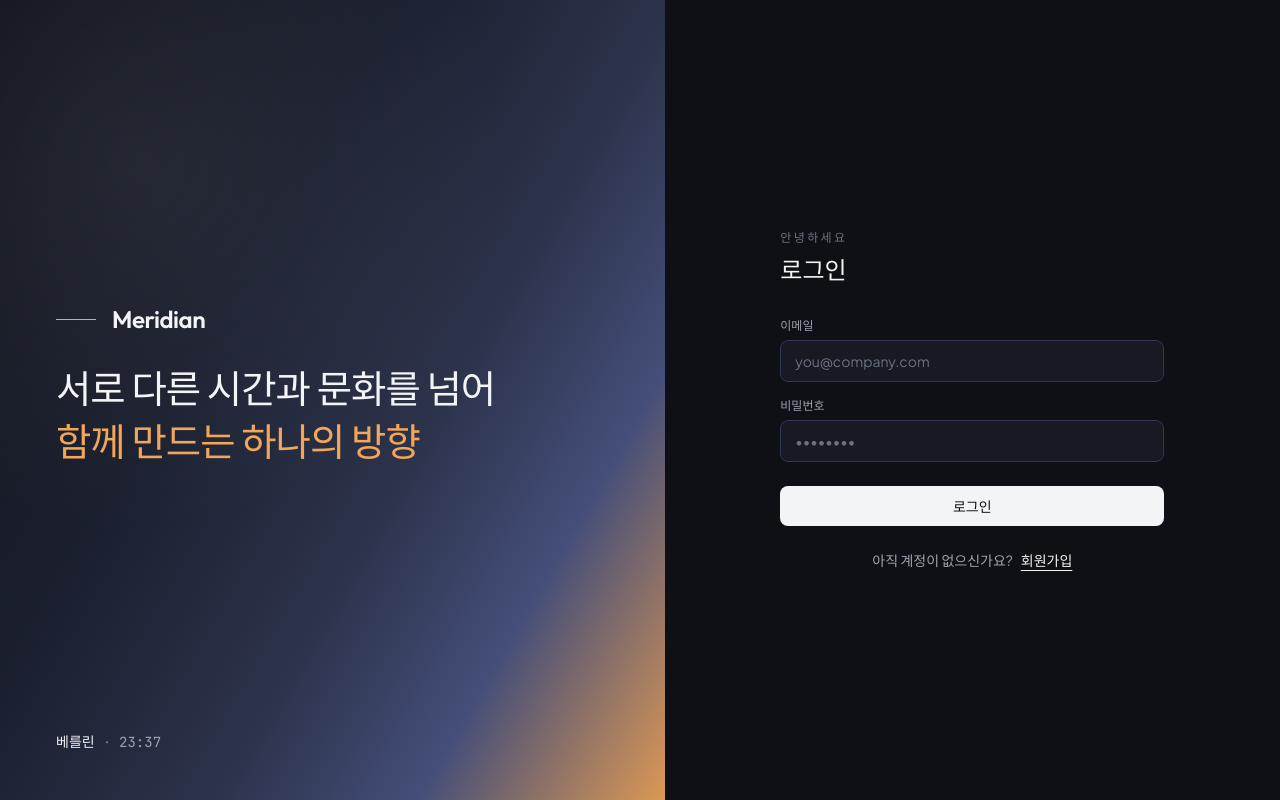
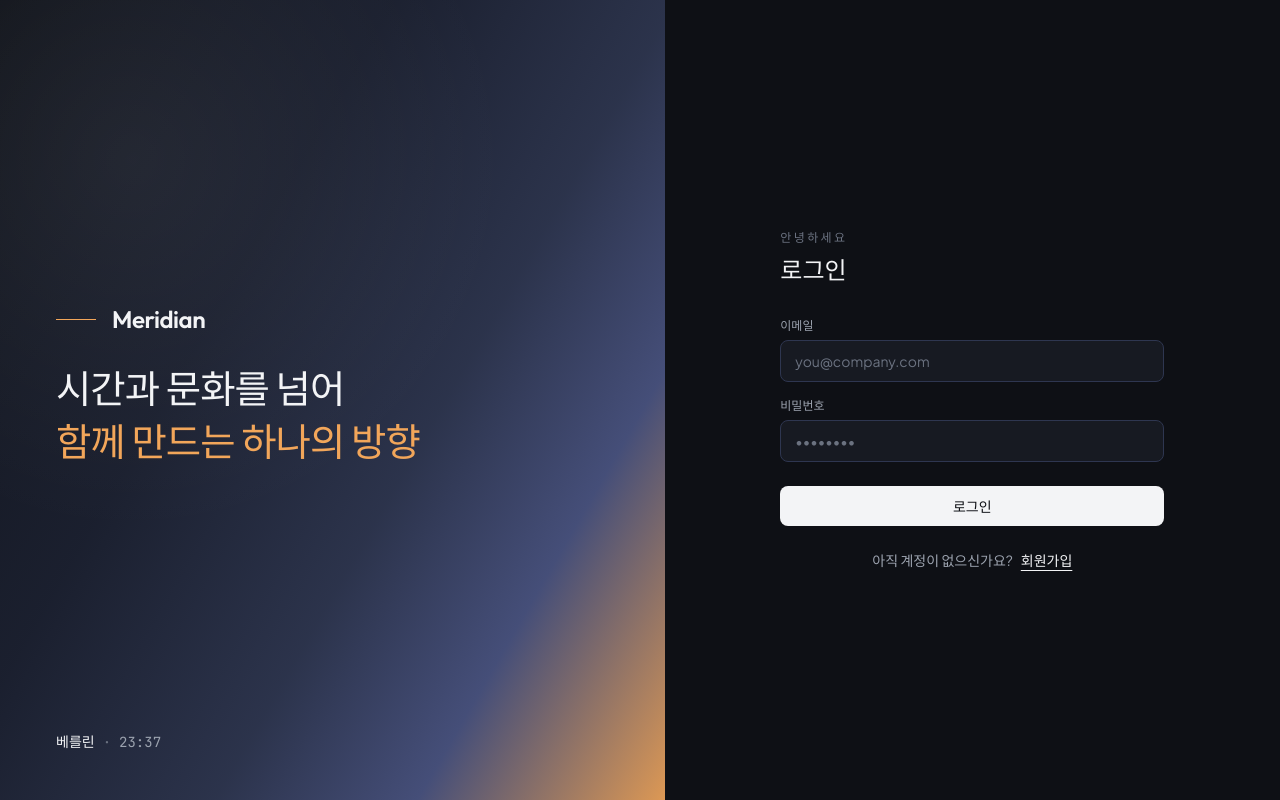
Before and after one commit to apex-hat/frontend, a React (Vite) app: page / in a window 1280 px wide. Built offline with nearby package versions, Linux system fonts and the light colour scheme.

Commit message:
개선: 로그인 메시지 간결화

```diff
--- a/src/features/auth/components/AuthLayout.tsx
+++ b/src/features/auth/components/AuthLayout.tsx
@@ -33,7 +33,7 @@ export default function AuthLayout({ children, eyebrow, title }: AuthLayoutProps
             </p>
           </div>
           <h1 className="font-display text-[clamp(1.9rem,3vw,2.85rem)] font-medium leading-[1.16] tracking-[-0.025em] text-ink">
-            <span className="block whitespace-nowrap">서로 다른 시간과 문화를 넘어</span>
+            <span className="block whitespace-nowrap">시간과 문화를 넘어</span>
             <span className="mt-2 block whitespace-nowrap text-day">함께 만드는 하나의 방향</span>
           </h1>
         </div>
```
